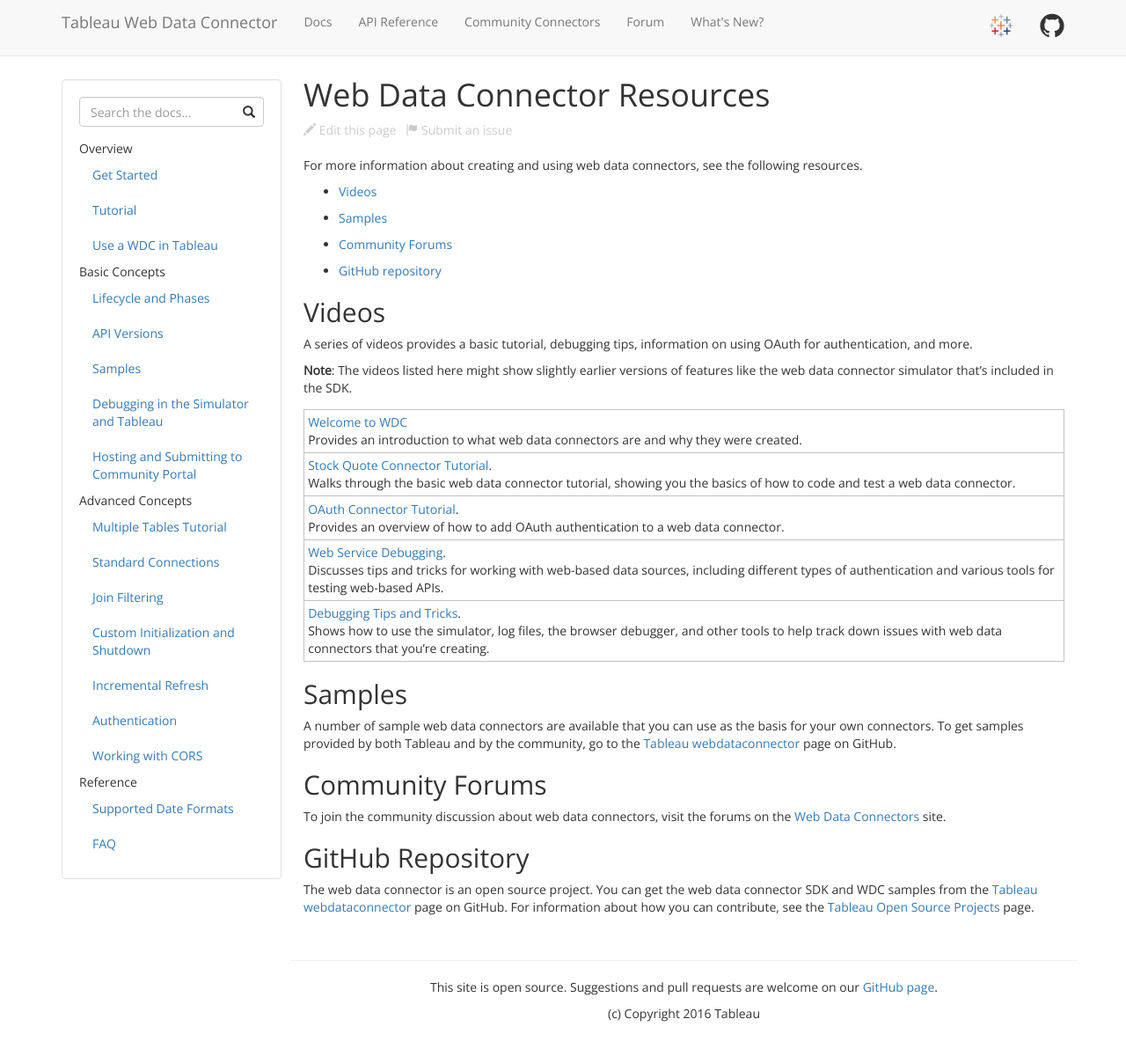
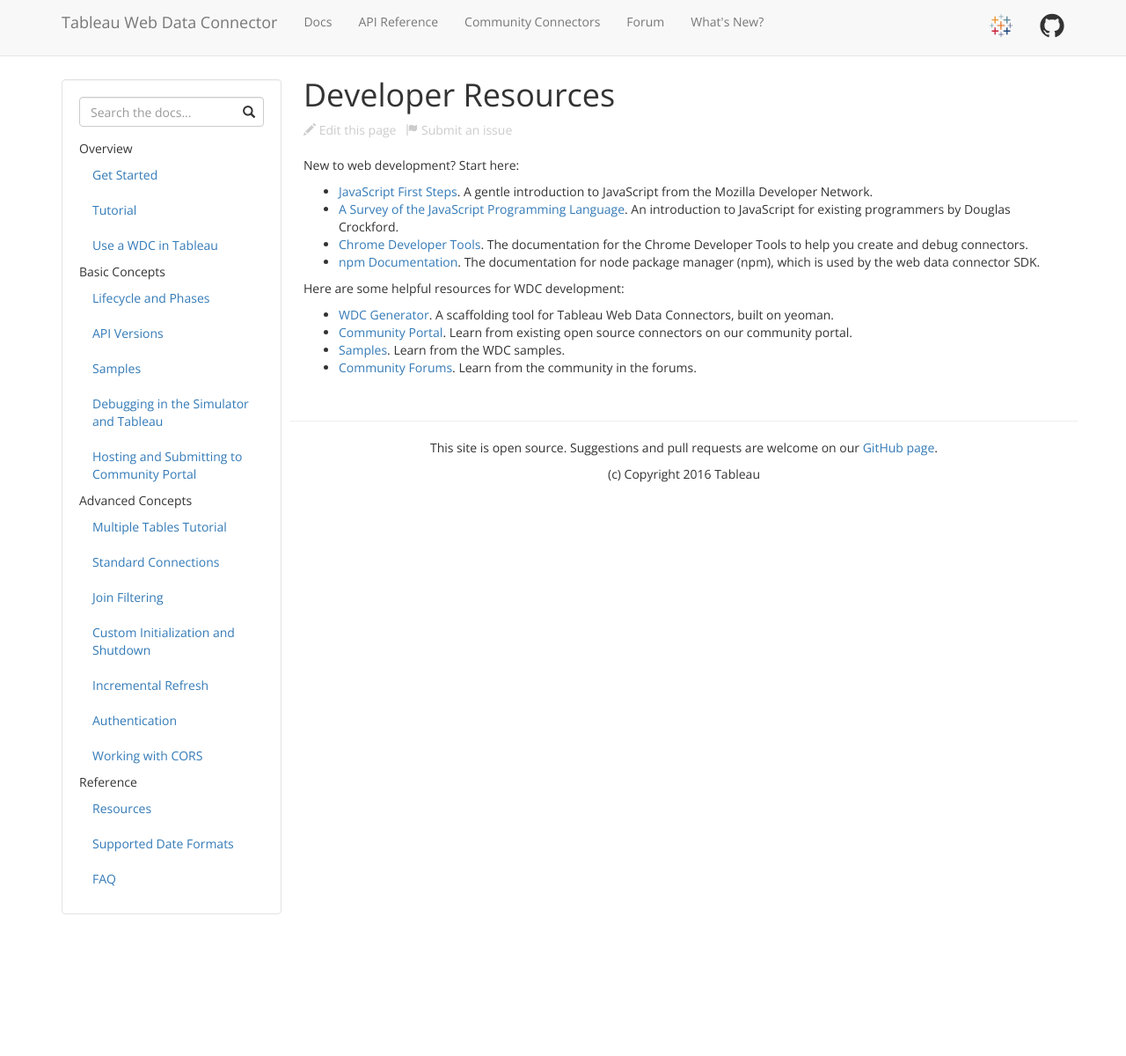
Before and after one commit to bigpeaches/webdataconnector, a Jekyll site: the page built from docs/wdc_resources.md, in a window 1280 px wide and 1202 px high. Shown: the whole window at 88% size. Built offline with Jekyll 4.4.1, drawn with Linux system fonts in a browser that asks for light colours; nearby versions of some CDN libraries.

Commit message:
Add dev resources to docs. Close #50

```diff
--- a/_includes/docs_menu.html
+++ b/_includes/docs_menu.html
@@ -54,6 +54,9 @@
 
         <li class="nav-header">Reference</li>
         <li>
+            <a href="{{ site.baseurl }}/docs/wdc_resources">Resources</a>
+        </li>
+        <li>
             <a href="{{ site.baseurl }}/docs/wdc_ref_date_formats">Supported Date Formats</a>
         </li>
         <li>
--- a/docs/wdc_resources.md
+++ b/docs/wdc_resources.md
@@ -1,59 +1,18 @@
 ---
-title: Web Data Connector Resources
+title: Developer Resources
 layout: docs
 ---
 
-For more information about creating and using web data connectors, see
-the following resources.
+New to web development? Start here:
 
--   [Videos](#videos)
+* [JavaScript First Steps](https://developer.mozilla.org/en-US/docs/Learn/JavaScript/First_steps). A gentle introduction to JavaScript from the Mozilla Developer Network.
+* [A Survey of the JavaScript Programming Language](http://javascript.crockford.com/survey.html). An introduction to JavaScript for existing programmers by Douglas Crockford.
+* [Chrome Developer Tools](https://developer.chrome.com/devtools). The documentation for the Chrome Developer Tools to help you create and debug connectors.
+* [npm Documentation](https://docs.npmjs.com/). The documentation for node package manager (npm), which is used by the web data connector SDK.
 
--   [Samples](#samples)
+Here are some helpful resources for WDC development:
 
--   [Community Forums](#community-forums)
-
--   [GitHub repository](#github-repo)
-
-Videos
-------
-
-A series of videos provides a basic tutorial, debugging tips,
-information on using OAuth for authentication, and more.
-
-**Note**: The videos listed here might show slightly earlier versions of
-features like the web data connector simulator that's included in the
-SDK.
-
-|---|
-|[Welcome to WDC](https://youtu.be/og6p8BI4-Cw?list=PL_qx68DwhYA8E80s9JOnQzzPkX7sWK-pl) <br /> Provides an introduction to what web data connectors are and why they were created.|
-|[Stock Quote Connector Tutorial](https://youtu.be/gZR30x0fhbw?list=PL_qx68DwhYA8E80s9JOnQzzPkX7isWK-pl). <br /> Walks through the basic web data connector tutorial, showing you the basics of how to code and test a web data connector. |
-|[OAuth Connector Tutorial](https://youtu.be/l4zX8zm_UWQ?list=PL_qx68DwhYA8E80s9JOnQzzPkX7sWK-pl). <br /> Provides an overview of how to add OAuth authentication to a web data connector. |
-|[Web Service Debugging](https://youtu.be/E12DinccmJc?list=PL_qx68DwhYA8E80s9JOnQzzPkX7sWK-pl). <br /> Discusses tips and tricks for working with web-based data sources, including different types of authentication and various tools for testing web-based APIs. |
-|[Debugging Tips and Tricks](https://youtu.be/RIVIh-btZh4?list=PL_qx68DwhYA8E80s9JOnQzzPkX7sWK-pl). <br /> Shows how to use the simulator, log files, the browser debugger, and other tools to help track down issues with web data connectors that you're creating. |
-
-
-Samples
--------
-
-A number of sample web data connectors are available that you can use as
-the basis for your own connectors. To get samples provided by both
-Tableau and by the community, go to the [Tableau
-webdataconnector](https://github.com/tableau/webdataconnector) page on
-GitHub.
-
-Community Forums
-----------------
-
-To join the community discussion about web data connectors, visit the
-forums on the [Web Data
-Connectors](http://community.tableau.com/community/developers/web-data-connectors/content)
-site.
-
-GitHub Repository {#github-repo}
------------------
-
-The web data connector is an open source project. You can get the web
-data connector SDK and WDC samples from the [Tableau
-webdataconnector](https://github.com/tableau/webdataconnector) page on
-GitHub. For information about how you can contribute, see the [Tableau
-Open Source Projects](https://tableau.github.io/) page.
+* [WDC Generator](https://www.npmjs.com/package/generator-web-data-connector). A scaffolding tool for Tableau Web Data Connectors, built on yeoman.
+* [Community Portal](https://tableau.github.io/webdataconnector/community/). Learn from existing open source connectors on our community portal.
+* [Samples]({{ site.baseurl }}/docs/wdc_samples). Learn from the WDC samples.
+* [Community Forums](http://community.tableau.com/community/developers/web-data-connectors/content). Learn from the community in the forums.
```
